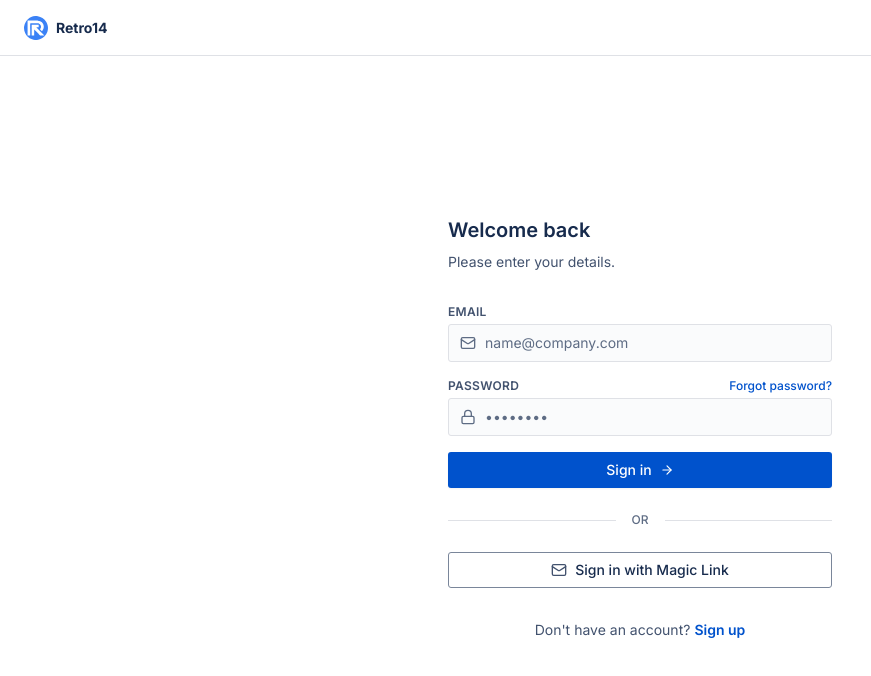
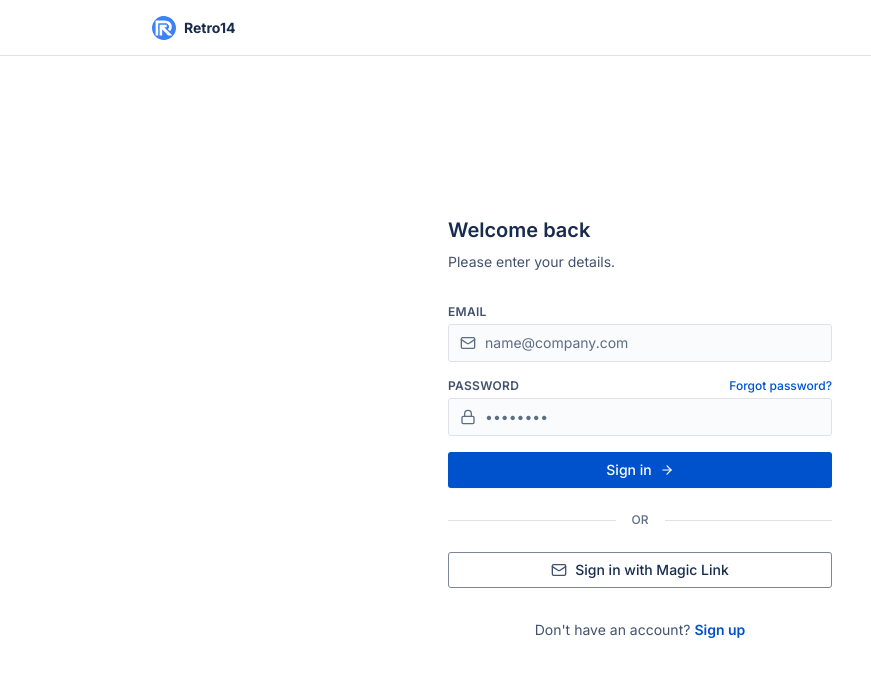
Before and after one commit to RXNova/retro14, a React (Vite) app: page /auth/login in a window 1280 px wide. Shown: the top 676 px of the page, without its empty margins (0-871 px from the left). Built offline with nearby package versions, Linux system fonts and the light colour scheme; no server answers.

Commit message:
fix: align auth header layout to match landing page

```diff
--- a/components/Auth.tsx
+++ b/components/Auth.tsx
@@ -141,7 +141,8 @@ export const Auth: React.FC = () => {
     <div className="min-h-screen bg-white flex flex-col">
 
       {/* Header */}
-      <header className="border-b border-n40 h-14 flex items-center px-6">
+      <header className="border-b border-n40 h-14">
+        <div className="max-w-5xl mx-auto px-6 h-full flex items-center">
           <a href="/" className="flex items-center gap-2">
             <picture>
               <source srcSet="/logo-auth.svg" type="image/svg+xml" />
@@ -149,6 +150,7 @@ export const Auth: React.FC = () => {
             </picture>
             <span className="font-bold text-sm text-n800">Retro14</span>
           </a>
+        </div>
       </header>
 
       {/* Form */}
```
Lines whose indentation alone changed are shown as unchanged.
